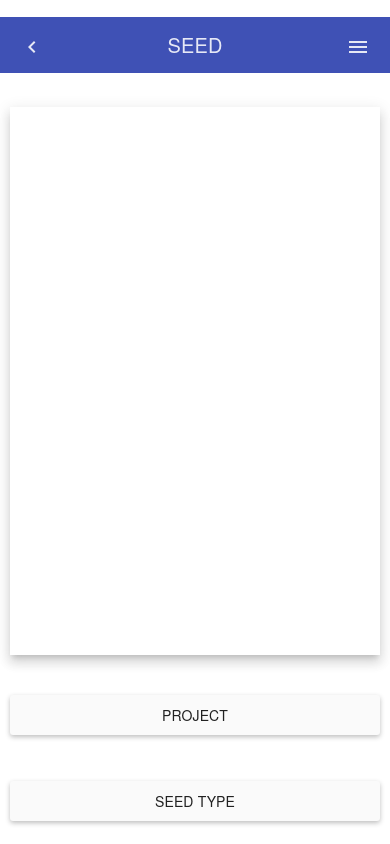
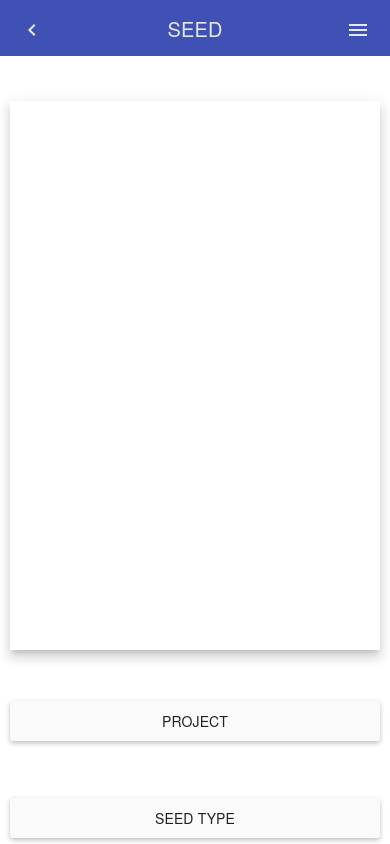
Before and after one commit to mario-aleo/cordova-angular-angularMaterial-seed, a plain HTML site: page www/index.html at #!/main in a window 390 px wide. Drawn offline with Linux system fonts and the light colour scheme; some packages are replaced by stand-ins of ours.

Commit message:
Update main.html

```diff
--- a/www/app/components/main/main.html
+++ b/www/app/components/main/main.html
@@ -1,4 +1,4 @@
-<md-content layout="column" layout-align="space-around center" style="width: 100%; height: 100%;">
+<md-content layout="column" layout-align="space-between center" style="width: 100%; height: 100%;">
     <md-toolbar>
         <div class="md-toolbar-tools" layout="row" layout-align="space-between center">
 
```
